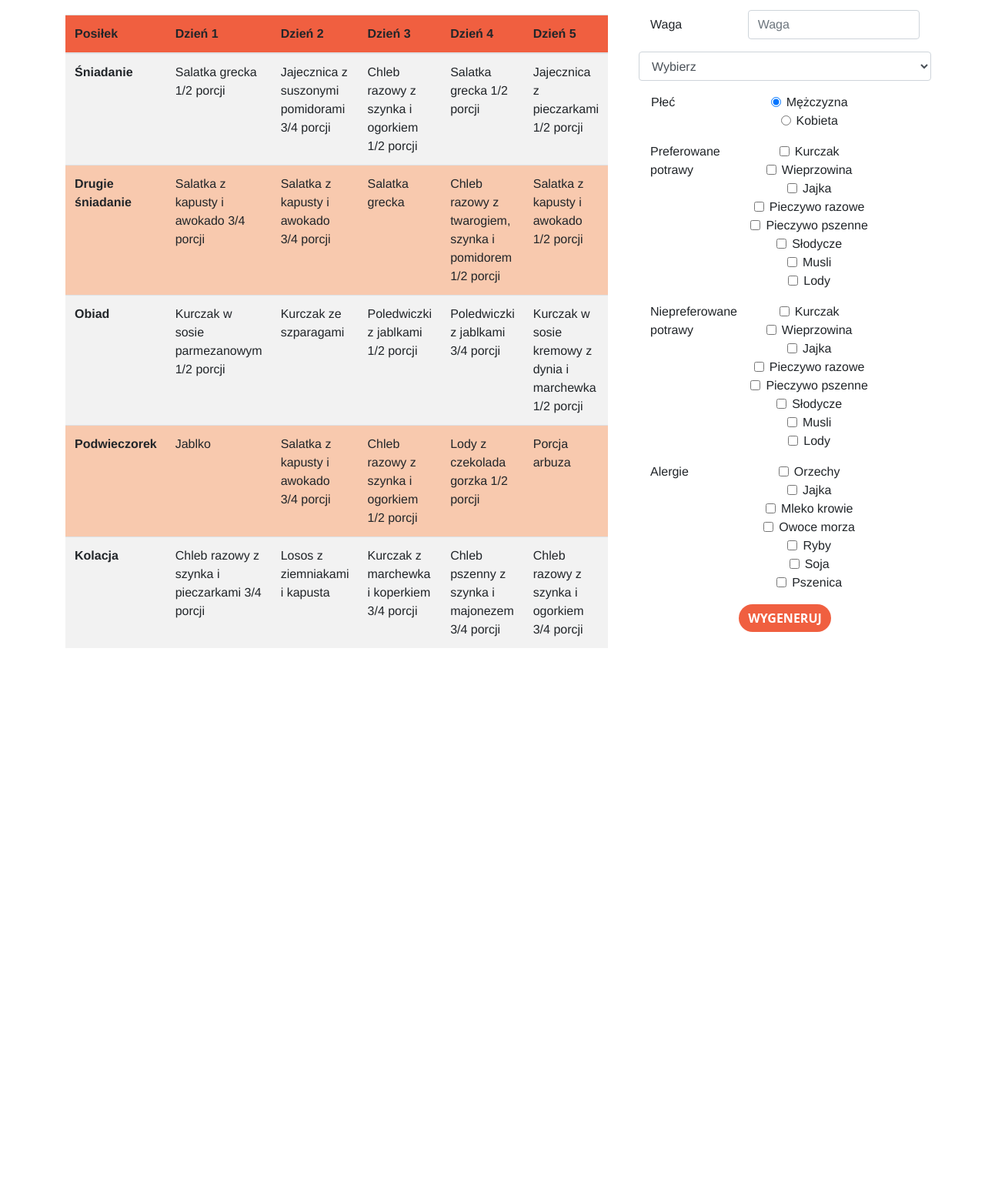
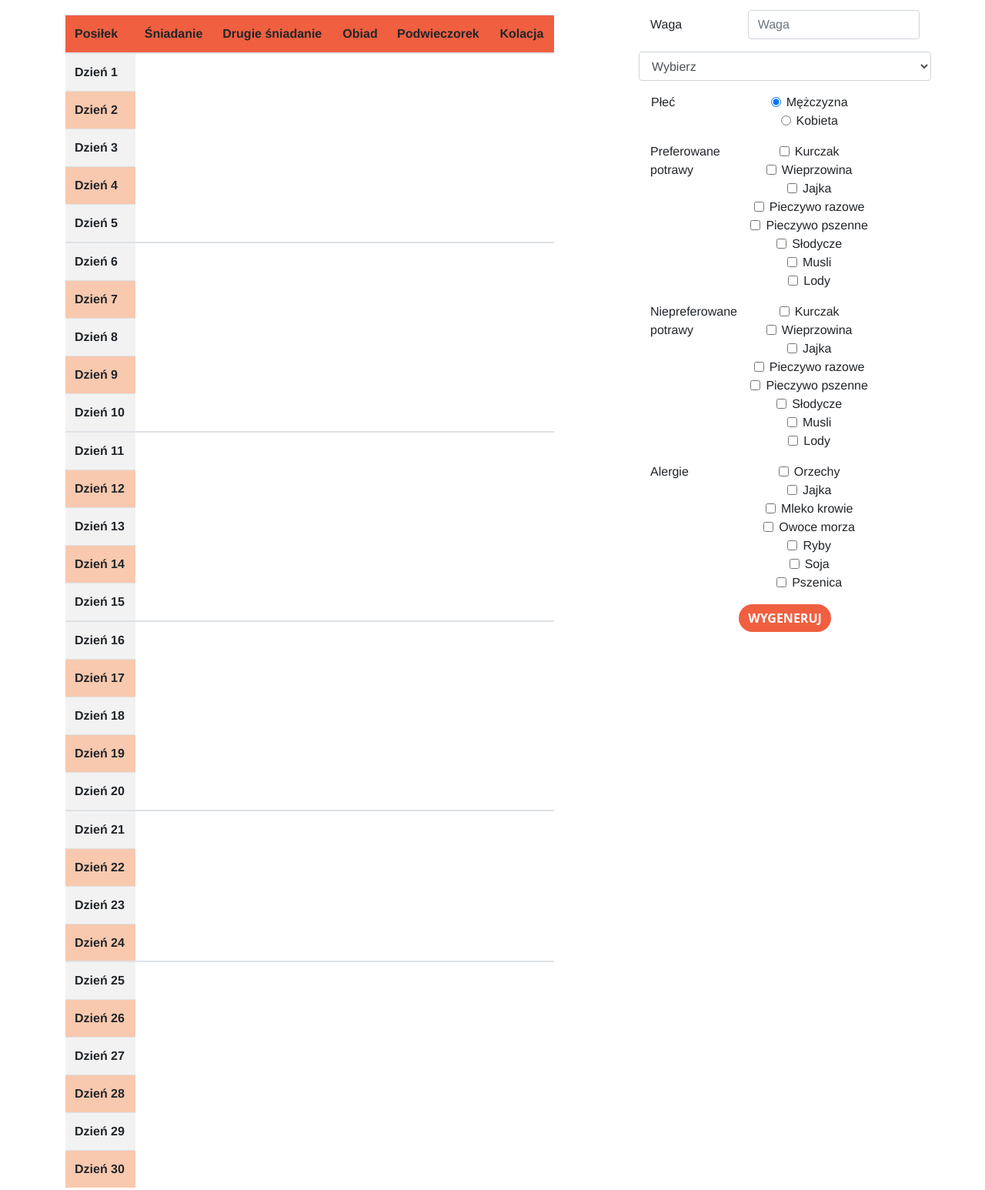
Before and after one commit to Izdnozrkenar/dieta-app, a plain HTML site: page index.html in a window 1280 px wide. Shown: the part 1466-3012 px from the top of the page at 77% size. Before the commit the page ends 2452 px from the top, so only its background shows below. Drawn offline with Linux system fonts and the light colour scheme.

Commit message:
generating very very pretty table :)

```diff
--- a/index.html
+++ b/index.html
@@ -69,57 +69,117 @@
             <button class="btn btn-outline-secondary" type="button">Dni 26 - 30</button>
           </div>
           <br>
-          <table class="table table-striped table-hover">
+          <table class="table table-striped table-hover" id='period-one-table'>
             <thead>
               <tr>
                 <th scope="col">Posiłek</th>
-                <th scope="col">Dzień 1</th>
-                <th scope="col">Dzień 2</th>
-                <th scope="col">Dzień 3</th>
-                <th scope="col">Dzień 4</th>
-                <th scope="col">Dzień 5</th>
+                <th scope="col">Śniadanie</th>
+                <th scope="col">Drugie śniadanie</th>
+                <th scope="col">Obiad</th>
+                <th scope="col">Podwieczorek</th>
+                <th scope="col">Kolacja</th>
               </tr>
             </thead>
+            <tbody class='t1'>
+              <tr id='d1'>
+                <th scope="row">Dzień 1</th>
+              </tr>
+              <tr id='d2'>
+                <th scope="row">Dzień 2</th>
+              </tr>
+              <tr id='d3'>
+                <th scope="row">Dzień 3</th>
+              </tr>
+              <tr id='d4'>
+                <th scope="row">Dzień 4</th>
+              </tr>
+              <tr id='d5'>
+                <th scope="row">Dzień 5</th>
+              </tr>
+            </tbody>
             <tbody>
-              <tr>
-                <th scope="row">Śniadanie</th>
-                <td>Salatka grecka 1/2 porcji</td>
-                <td>Jajecznica z suszonymi pomidorami 3/4 porcji</td>
-                <td>Chleb razowy z szynka i ogorkiem 1/2 porcji</td>
-                <td>Salatka grecka 1/2 porcji</td>
-                <td>Jajecznica z pieczarkami 1/2 porcji</td>
+              <tr id='d6'>
+                <th scope="row">Dzień 6</th>
               </tr>
-              <tr>
-                <th scope="row">Drugie śniadanie</th>
-                <td>Salatka z kapusty i awokado 3/4 porcji</td>
-                <td>Salatka z kapusty i awokado 3/4 porcji</td>
-                <td>Salatka grecka</td>
-                <td>Chleb razowy z twarogiem, szynka i pomidorem 1/2 porcji</td>
-                <td>Salatka z kapusty i awokado 1/2 porcji</td>
+              <tr id='d7'>
+                <th scope="row">Dzień 7</th>
               </tr>
-              <tr>
-                <th scope="row">Obiad</th>
-                <td>Kurczak w sosie parmezanowym 1/2 porcji</td>
-                <td>Kurczak ze szparagami</td>
-                <td>Poledwiczki z jablkami 1/2 porcji</td>
-                <td>Poledwiczki z jablkami 3/4 porcji</td>
-                <td>Kurczak w sosie kremowy z dynia i marchewka 1/2 porcji</td>
+              <tr id='d8'>
+                <th scope="row">Dzień 8</th>
               </tr>
-              <tr>
-                <th scope="row">Podwieczorek</th>
-                <td>Jablko</td>
-                <td>Salatka z kapusty i awokado 3/4 porcji</td>
-                <td>Chleb razowy z szynka i ogorkiem 1/2 porcji</td>
-                <td>Lody z czekolada gorzka 1/2 porcji</td>
-                <td>Porcja arbuza</td>
+              <tr id='d9'>
+                <th scope="row">Dzień 9</th>
               </tr>
-              <tr>
-                <th scope="row">Kolacja</th>
-                <td>Chleb razowy z szynka i pieczarkami 3/4 porcji</td>
-                <td>Losos z ziemniakami i kapusta</td>
-                <td>Kurczak z marchewka i koperkiem 3/4 porcji</td>
-                <td>Chleb pszenny z szynka i majonezem 3/4 porcji</td>
-                <td>Chleb razowy z szynka i ogorkiem 3/4 porcji</td>
+              <tr id='d10'>
+                <th scope="row">Dzień 10</th>
+              </tr>
+            </tbody>
+            <tbody>
+              <tr id='d11'>
+                <th scope="row">Dzień 11</th>
+              </tr>
+              <tr id='d12'>
+                <th scope="row">Dzień 12</th>
+              </tr>
+              <tr id='d13'>
+                <th scope="row">Dzień 13</th>
+              </tr>
+              <tr id='d14'>
+                <th scope="row">Dzień 14</th>
+              </tr>
+              <tr id='d15'>
+                <th scope="row">Dzień 15</th>
+              </tr>
+            </tbody>
+            <tbody>
+              <tr id='d16'>
+                <th scope="row">Dzień 16</th>
+              </tr>
+              <tr id='d17'>
+                <th scope="row">Dzień 17</th>
+              </tr>
+              <tr id='d18'>
+                <th scope="row">Dzień 18</th>
+              </tr>
+              <tr id='d19'>
+                <th scope="row">Dzień 19</th>
+              </tr>
+              <tr id='d20'>
+                <th scope="row">Dzień 20</th>
+              </tr>
+            </tbody>
+            <tbody>
+              <tr id='d21'>
+                <th scope="row">Dzień 21</th>
+              </tr>
+              <tr id='d22'>
+                <th scope="row">Dzień 22</th>
+              </tr>
+              <tr id='d23'>
+                <th scope="row">Dzień 23</th>
+              </tr>
+              <tr id='d24'>
+                <th scope="row">Dzień 24</th>
+              </tr>
+              <tr id='d25'>
+            </tbody>
+            <tbody>
+              <th scope="row">Dzień 25</th>
+              </tr>
+              <tr id='d26'>
+                <th scope="row">Dzień 26</th>
+              </tr>
+              <tr id='d27'>
+                <th scope="row">Dzień 27</th>
+              </tr>
+              <tr id='d28'>
+                <th scope="row">Dzień 28</th>
+              </tr>
+              <tr id='d29'>
+                <th scope="row">Dzień 29</th>
+              </tr>
+              <tr id='d30'>
+                <th scope="row">Dzień 30</th>
               </tr>
             </tbody>
           </table>
@@ -153,8 +213,7 @@
                 <legend class="col-form-label col-sm-2 pt-0">Płeć</legend>
                 <div class="col-sm-10">
                   <div class="form-check">
-                    <input class="form-check-input" type="radio" name="sexChoice" id="maleChoiceId" value="1"
-                      checked>
+                    <input class="form-check-input" type="radio" name="sexChoice" id="maleChoiceId" value="1" checked>
                     <label class="form-check-label" for="male">
                       Mężczyzna
                     </label>
@@ -172,43 +231,43 @@
               <div class="col-sm-2">Preferowane potrawy</div>
               <div class="col-sm-10">
                 <div class="form-check">
-                  <input class="form-check-input" type="checkbox" id="pref1" name = 'pKurczak'>
+                  <input class="form-check-input" type="checkbox" id="pref1" name='pKurczak'>
                   <label class="form-check-label" for="pKurczak">
                     Kurczak
                   </label>
                 </div>
                 <div class="form-check">
-                  <input class="form-check-input" type="checkbox" id="pref2" name = 'pWieprzowina'>
+                  <input class="form-check-input" type="checkbox" id="pref2" name='pWieprzowina'>
                   <label class="form-check-label" for="pWieprzowina">
                     Wieprzowina
                   </label>
                 </div>
                 <div class="form-check">
-                  <input class="form-check-input" type="checkbox" id="pref3" name = 'pJajka'>
+                  <input class="form-check-input" type="checkbox" id="pref3" name='pJajka'>
                   <label class="form-check-label" for="pJajka">
                     Jajka
                   </label>
                 </div>
                 <div class="form-check">
-                  <input class="form-check-input" type="checkbox" id="pref4" name = 'pPieczywoRazowe'>
+                  <input class="form-check-input" type="checkbox" id="pref4" name='pPieczywoRazowe'>
                   <label class="form-check-label" for="pPieczywoRazowe">
                     Pieczywo razowe
                   </label>
                 </div>
                 <div class="form-check">
-                  <input class="form-check-input" type="checkbox" id="pref5" name = 'pPieczywoPszenne'>
+                  <input class="form-check-input" type="checkbox" id="pref5" name='pPieczywoPszenne'>
                   <label class="form-check-label" for="pPieczywoPszenne">
                     Pieczywo pszenne
                   </label>
                 </div>
                 <div class="form-check">
-                  <input class="form-check-input" type="checkbox" id="pref6" name = 'pSłodycze'>
+                  <input class="form-check-input" type="checkbox" id="pref6" name='pSłodycze'>
                   <label class="form-check-label" for="pSłodycze">
                     Słodycze
                   </label>
                 </div>
                 <div class="form-check">
-                  <input class="form-check-input" type="checkbox" id="pref7" name = 'pMusli'>
+                  <input class="form-check-input" type="checkbox" id="pref7" name='pMusli'>
                   <label class="form-check-label" for="pMusli">
                     Musli
                   </label>
--- a/js/creative.js
+++ b/js/creative.js
@@ -18,20 +18,35 @@
 })(jQuery); // End of use strict
 
 (function ($) {
-  reqsForm = document.querySelector('#requriments-form')
-  if (reqsForm.addEventListener) {
-    reqsForm.addEventListener("submit", function (e) {
-      e.preventDefault();
-      var formValues = $(reqsForm).serializeArray();
-      console.log(formValues);
-      jQuery.post('http://35.237.252.145:3000/requriments',formValues).done(function(data){
-        console.log('skonczylem')
-      })
+  $('#requriments-form').submit(function (event) {
 
+    event.preventDefault();
 
+    var $form = $(this);
+    term = $form.find("input[name='age']").val(),
+      url = 'http://35.237.252.145:3000/requriments';
 
-    }, false);
-  }
+    var posting = $.post(url, { s: term });
 
+    posting.done(function (data) {
+      addDishToTable('period-one-table', data)
+    });
 
+  })
 })(jQuery);
+
+function addDishToTable(tableID, dietTable) {
+
+  let tableRef = document.getElementById('period-one-table').getElementsByTagName('tbody')[0];
+
+  dietTable.forEach((dishDay, dayIndex) => {
+    let newRow = document.getElementById('d'+(dayIndex+1));
+
+    dishDay.forEach(dish => {
+      let newDish = newRow.insertCell(-1);
+      let dishName = document.createTextNode(dish);
+      newDish.appendChild(dishName);
+    })
+  });
+
+}
--- a/node/package.json
+++ b/node/package.json
@@ -2,6 +2,7 @@
   "name": "aplikacja do pracy inzynierskiej",
   "version": "1.0.0",
   "dependencies": {
+    "cors": "^2.8.5",
     "events": "^3.0.0",
     "express": "^4.16.4",
     "mariadb": "^2.0.2-rc"
```
Also changed, not shown: node/server.js (+7 -6 lines), css/creative.css (line endings or trailing spaces), 1 other file. Lines whose indentation alone changed are shown as unchanged.
